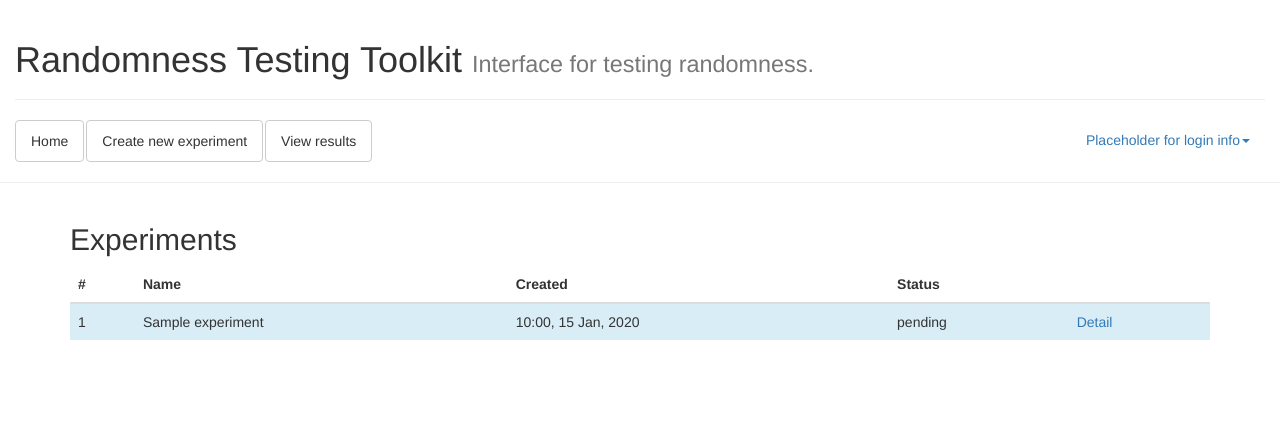
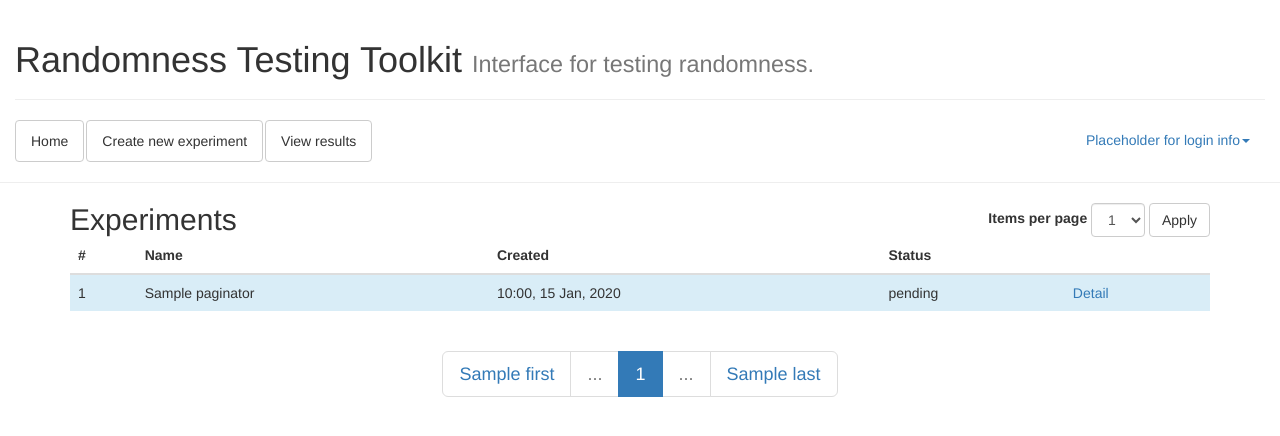
Before and after one commit to crocs-muni/RTTWebInterface, a Django app: template ViewResults/templates/ViewResults/index.html in a window 1280 px wide. Shown: the top 436 px of the page. Run offline with Django 3.2, Linux system fonts and the light colour scheme; the template is opened without the code that fills it: most values are stand-ins (such as "Sample title", 1, 10 or a date in 2020); parts of the project's set-up code (start-up, migrations or seed data) failed here and were passed over; some libraries are stand-ins or nearby versions.

Commit message:
Added pagination on front page of viewresults All experiments are not loaded everytime now.

```diff
--- a/ViewResults/templates/ViewResults/index.html
+++ b/ViewResults/templates/ViewResults/index.html
@@ -2,9 +2,38 @@
 
 {% block content %}
 
-    <h2>{% block title %}Experiments{% endblock %}</h2>
+    <h2 style="text-align: left; display: inline">
+        {% block title %}Experiments{% endblock %}
+    </h2>
 
-    {% if experiment_list %}
+    {# Items on single page #}
+    {% if paginator.def_item_counts %}
+        <span style="float: right">
+            <form role="form" class="form-inline">
+                <div class="form-group">
+                    <label for="item_count">Items per page</label>
+                    <select id="item_count" title="Items per page" class="form-control">
+                    {% for count in paginator.def_item_counts %}
+                        {% if count == paginator.items_per_page %}
+                            <option value="{{ count }}" selected>{{ count }}</option>
+                        {% else %}
+                            <option value="{{ count }}">{{ count }}</option>
+                        {% endif %}
+                    {% endfor %}
+                    </select>
+                </div>
+                <div class="btn-group">
+                    <a id="apply_btn" class="btn btn-default" onclick="setLinkItemCount('apply_btn');"
+                       href="{% url 'ViewResults:index' %}?page=1">
+                        Apply
+                    </a>
+                </div>
+            </form>
+        </span>
+    {% endif %}
+
+    {# Listing the experiments #}
+    {% if paginator.object_list %}
         <table class="table table-hover table-striped">
             <thead>
                 <tr>
@@ -18,7 +47,7 @@
 
 
             <tbody>
-                {% for e in experiment_list %}
+                {% for e in paginator.object_list %}
                     {% if e.status == 'pending' %}
                     <tr class="info">
                     {% elif e.status == 'running' %}
@@ -38,7 +67,69 @@
             </tbody>
         </table>
     {% else %}
-        <p>No experiments available.</p>
+        <p><h4>Nothing to show.</h4></p>
     {% endif %}
 
+    {# Pagination #}
+    <div class="text-center">
+        <ul class="pagination pagination-lg">
+            {# Previous button #}
+            {% if paginator.previous %}
+            <li>
+                <a href="{% url 'ViewResults:index' %}?page={{ paginator.previous }}"
+                   id="l_prev" onclick="setLinkItemCount('l_prev')">Previous</a>
+            </li>
+            {% endif %}
+
+            {# First button #}
+            {% if paginator.first %}
+            <li>
+                <a href="{% url 'ViewResults:index' %}?page={{ paginator.first }}"
+                   id="l_first" onclick="setLinkItemCount('l_first')">{{ paginator.first }}</a>
+            </li>
+            <li class="disabled"><a>...</a></li>
+            {% endif %}
+
+            {# Pages in between #}
+            {% if paginator.pages %}
+                {% for page in paginator.pages %}
+                    {% if page == paginator.page %}
+                    <li class="active">
+                    {% else %}
+                    <li>
+                    {% endif %}
+                        <a href="{% url 'ViewResults:index' %}?page={{ page }}"
+                           id="l_{{ page }}" onclick="setLinkItemCount('l_{{ page }}')">{{ page }}</a>
+                    </li>
+                {% endfor %}
+            {% endif %}
+
+            {# Last button #}
+            {% if paginator.last %}
+            <li class="disabled"><a>...</a></li>
+            <li>
+                <a href="{% url 'ViewResults:index' %}?page={{ paginator.last }}"
+                   id="l_last" onclick="setLinkItemCount('l_last')">{{ paginator.last }}</a>
+            </li>
+            {% endif %}
+
+            {# Next button #}
+            {% if paginator.next %}
+            <li>
+                <a href="{% url 'ViewResults:index' %}?page={{ paginator.next }}"
+                   id="l_next" onclick="setLinkItemCount('l_next')">Next</a>
+            </li>
+            {% endif %}
+        </ul>
+    </div>
+
+    <script language="JavaScript">
+        function setLinkItemCount(link_id) {
+            var chosen = document.getElementById("item_count").value;
+            var val = document.getElementById(link_id).getAttribute("href");
+            val += "&item_count=" + chosen;
+            document.getElementById(link_id).setAttribute("href", val);
+        }
+    </script>
+
 {% endblock %}
```
Also changed, not shown: ViewResults/rtt_db_objects.py (+22 -7 lines), ViewResults/rtt_paginator.py (added, +74 -0 lines), ViewResults/views.py (+4 -4 lines).
